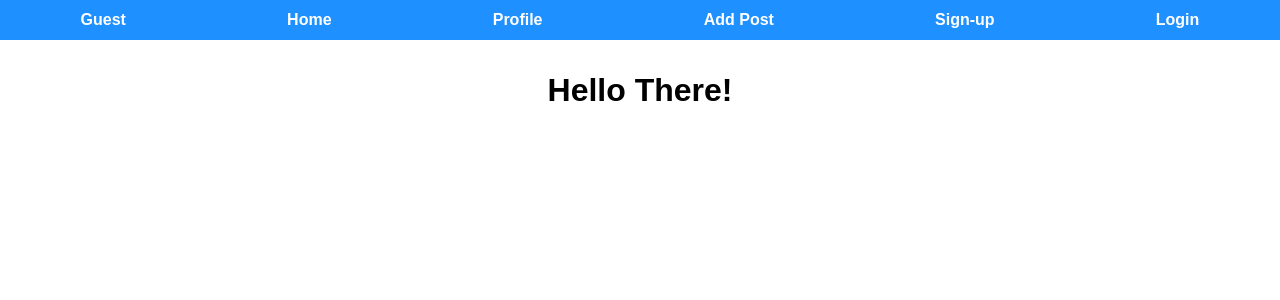
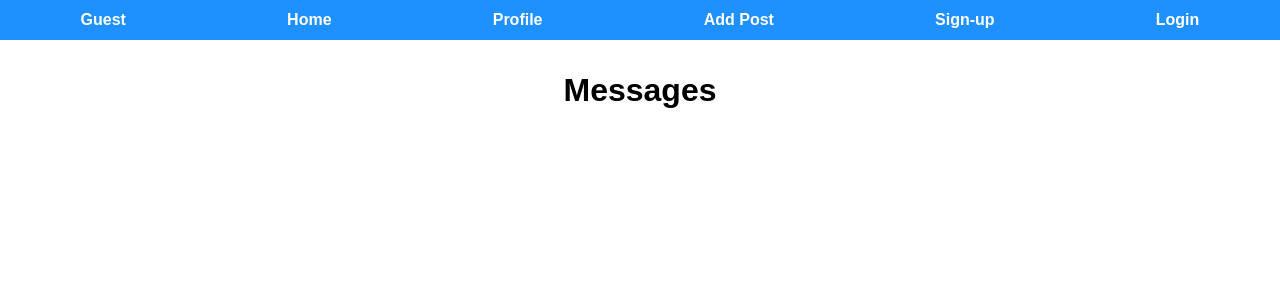
Before and after one commit to CamdenJenkins/strangersthings2, a React (Create React App) app: page /profile in a window 1280 px wide. Shown: the top 300 px of the page. Built offline with nearby package versions, Linux system fonts and the light colour scheme.

Commit message:
big commit

```diff
--- a/src/App.jsx
+++ b/src/App.jsx
@@ -8,7 +8,7 @@ import useAuth from "./hooks/useAuth";
 import Posts from "./components/Posts";
 import NewPostForm from "./components/MakePosts";
 import SinglePostView from "./components/SinglePostView";
-import Profile from "./components/Profile.Jsx";
+import Profile from "./components/Profile";
 import TestComponent from "./components/TestComponent";
 
 function App() {
@@ -22,7 +22,7 @@ function App() {
           element={<Register setToken={setToken} />}
         />
         <Route path="/" element={<Posts token={token} />} />
-        <Route path="/profile" element={<Profile user={user} />} />
+        <Route path="/profile" element={<Profile  />} />
         <Route path="/makepost" element={<NewPostForm token={token} />} />
         <Route
           path="/singlepost/:postId"
--- a/src/components/Profile.Jsx
+++ b/src/components/Profile.Jsx
@@ -1,29 +1,24 @@
 import useAuth from "../hooks/useAuth"
 
 const Profile = () => {
-//     const {user} = useAuth();
+    const {user} = useAuth();
 
-//     return (
-//         <div>
-//             <h1>Messages</h1>
-//             {user?.messages?.map((message) => {
-//                 return (
-//                     <>
-//                         <div>{message.content}</div>
-//                         <div>Sent By: {message.fromUser.username}</div>
-//                     </>
-//                 )
+    return (
+        <div>
+            <h1>Messages</h1>
+            {user?.messages?.map((message) => {
+                return (
+                    <>
+                        <div>{message.content}</div>
+                        <div>Sent By: {message.fromUser.username}</div>
+                    </>
+                )
 
-//             })}
-//         </div>
-//     )
-// }
-return (
-    <div>
-        <h1>Hello There!</h1>
-    </div>
-)
+            })}
+        </div>
+    )
 }
 
 
+
 export default Profile
```
